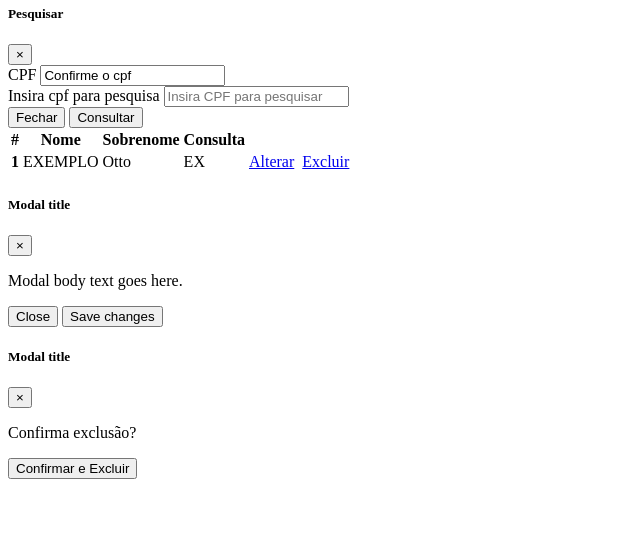
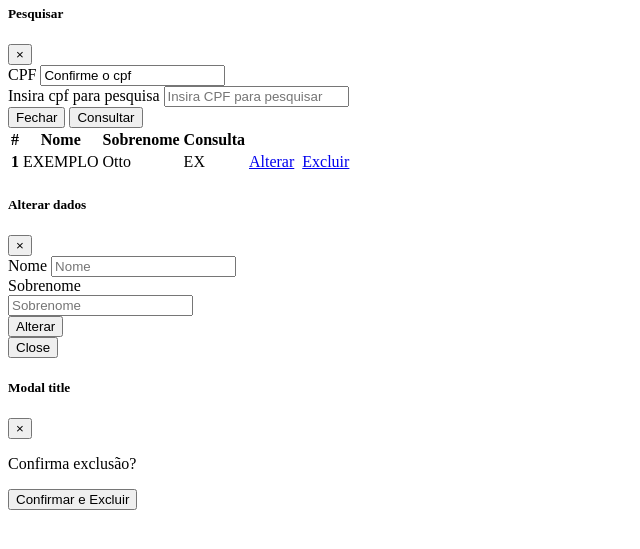
Before and after one commit to Misgar/Clinica-CEMP, a PHP site: the page made by application/views/ListaConsultas.php in a window 1280 px wide. Shown: the part 149-698 px from the top of the page, without its empty margins (0-640 px from the left). Run offline with PHP 8.4, Linux system fonts and the light colour scheme; the template is opened without the code that fills it, so the values that code supplies are empty.

Commit message:
Adicionado formulario para alteração em modal

```diff
--- a/application/views/ListaConsultas.php
+++ b/application/views/ListaConsultas.php
@@ -40,18 +40,38 @@
   <div class="modal-dialog" role="document">
     <div class="modal-content">
       <div class="modal-header">
-        <h5 class="modal-title">Modal title</h5>
+        <h5 class="modal-title">Alterar dados</h5>
         <button type="button" class="close" data-dismiss="modal" aria-label="Close">
           <span aria-hidden="true">&times;</span>
         </button>
       </div>
       <div class="modal-body">
-        <p>Modal body text goes here.</p>
+
+        <form action="#" method="POST">
+          <div class="form-row align-items-center">
+            <div class="col-sm-3 my-1">
+              <label class="sr-only" for="inlineFormInputName">Nome</label>
+              <input type="text" class="form-control" id="inlineFormInputName" placeholder="Nome">
+            </div>
+            <div class="row-sm-3 my-1">
+              <label class="sr-only" for="inlineFormInputGroupUsername">Sobrenome</label>
+              <div class="input-group">
+
+                <input type="text" class="form-control" id="inlineFormInputGroupUsername" placeholder="Sobrenome">
+              </div>
+            </div>
+            <div class="col-auto my-1">
+              <button type="submit" class="btn btn-primary">Alterar</button>
+            </div>
+          </div>
+
+
       </div>
       <div class="modal-footer">
         <button type="button" class="btn btn-secondary" data-dismiss="modal">Close</button>
-        <button type="button" class="btn btn-primary">Save changes</button>
+
       </div>
+      </form>
     </div>
   </div>
 </div>
```
